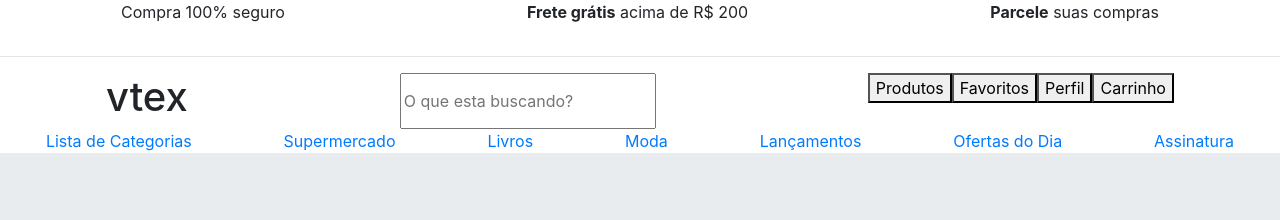
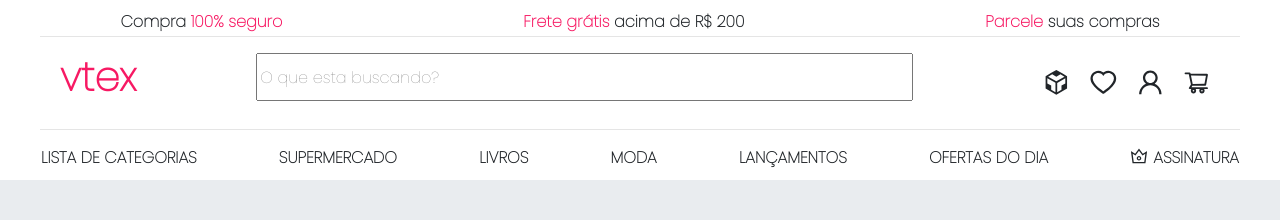
Before and after one commit to EconverseAG/teste-front-end-jr, a React (Create React App) app in the folder econverse/: page / in a window 1280 px wide. Shown: the top 220 px of the page. Built offline with nearby package versions, Linux system fonts and the light colour scheme; no server answers.

Commit message:
feature: 03 - Adicionado estilização sass ao menu

```diff
--- a/econverse/package.json
+++ b/econverse/package.json
@@ -3,6 +3,7 @@
   "version": "0.1.0",
   "private": true,
   "dependencies": {
+    "@ant-design/icons": "^5.2.5",
     "@fortawesome/fontawesome-svg-core": "^6.4.2",
     "@fortawesome/free-solid-svg-icons": "^6.4.2",
     "@fortawesome/react-fontawesome": "^0.2.0",
@@ -42,5 +43,8 @@
       "last 1 firefox version",
       "last 1 safari version"
     ]
+  },
+  "devDependencies": {
+    "sass": "^1.66.1"
   }
 }
--- a/econverse/public/index.html
+++ b/econverse/public/index.html
@@ -14,7 +14,11 @@
   <script src="https://stackpath.bootstrapcdn.com/bootstrap/4.1.3/js/bootstrap.min.js"
     integrity="sha384-ChfqqxuZUCnJSK3+MXmPNIyE6ZbWh2IMqE241rYiqJxyMiZ6OW/JmZQ5stwEULTy"
     crossorigin="anonymous"></script>
-  <script src="https://kit.fontawesome.com/8455a3d02b.js" crossorigin="anonymous"></script>
+
+
+  <link rel="preconnect" href="https://fonts.googleapis.com">
+  <link rel="preconnect" href="https://fonts.gstatic.com" crossorigin>
+  <link href="https://fonts.googleapis.com/css2?family=Poppins:wght@100&display=swap" rel="stylesheet">
   <title>Econverse</title>
 </head>
 
--- a/econverse/src/layouts/header/header.js
+++ b/econverse/src/layouts/header/header.js
@@ -1,6 +1,7 @@
-//import './header.scss';
+import './header.scss';
 import React, { useState } from "react";
 import { Link } from "react-router-dom";
+import { HeartOutlined, UserOutlined, ShoppingCartOutlined, CodeSandboxOutlined, CrownOutlined } from '@ant-design/icons';
 
 function Header({ onSearch }) {
     const [searchItem, setSearchItem] = useState('');
@@ -12,35 +13,37 @@ function Header({ onSearch }) {
 
     return (
         <header className="header-container">
-            <div className="d-flex justify-content-around">
-                <p>Compra 100% seguro</p>
-                <p><strong>Frete grátis</strong> acima de R$ 200</p>
-                <p><strong>Parcele</strong> suas compras</p>
+            <div className="text-header">
+                <p>Compra <strong className='strong-text-header'>100% seguro</strong></p>
+                <p><strong className='strong-text-header'>Frete grátis</strong> acima de R$ 200</p>
+                <p><strong className='strong-text-header'>Parcele</strong> suas compras</p>
             </div>
             <hr />
-            <div className="d-flex justify-content-around">
-                <h1 className="">vtex</h1>
+            <div className="header-content">
+                <h1 className="h1-title">vtex</h1>
                 <input
                     type="text"
-                    placeholder="O que esta buscando?"
                     value={searchItem}
                     onChange={handleSearch}
+                    placeholder="O que esta buscando?"
+                    className='search-header'
                 />
-                <div>
-                    <button>Produtos</button>
-                    <button>Favoritos</button>
-                    <button>Perfil</button>
-                    <button>Carrinho</button>
+                <div className='div-icons-header'>
+                    <a href='#' className='icon-link'><CodeSandboxOutlined /></a>
+                    <a href='#' className='icon-link'><HeartOutlined /></a>
+                    <a href='#' className='icon-link'><UserOutlined /></a>
+                    <a href='#' className='icon-link'><ShoppingCartOutlined /></a>
                 </div>
             </div>
-            <div className="d-flex justify-content-around">
-                <Link>Lista de Categorias</Link>
-                <Link>Supermercado</Link>
-                <Link>Livros</Link>
-                <Link>Moda</Link>
-                <Link>Lançamentos</Link>
-                <Link>Ofertas do Dia</Link>
-                <Link>Assinatura</Link>
+            <hr />
+            <div className="div-menu-list">
+                <Link className='link-menu-list'>Lista de Categorias</Link>
+                <Link className='link-menu-list'>Supermercado</Link>
+                <Link className='link-menu-list'>Livros</Link>
+                <Link className='link-menu-list'>Moda</Link>
+                <Link className='link-menu-list'>Lançamentos</Link>
+                <Link className='link-menu-list'>Ofertas do Dia</Link>
+                <Link className='link-menu-list'><CrownOutlined className='crown' />Assinatura</Link>
             </div>
         </header>
     );
--- a/econverse/src/layouts/header/header.scss
+++ b/econverse/src/layouts/header/header.scss
@@ -1,15 +1,83 @@
 :root {
-    --orange: #0000;
-    --orange: #0000;
-    --orange: #0000;
-    --orange: #0000;
-    --orange: #0000;
-    --orange: #0000;
-    --orange: #0000;
+    --black: #000000;
+    --red: #FF0040;
+    --gray: ##585858;
+    --pink: #F71963;
 }
 
 .header-container {
-    display: flex;
-    flex-wrap: nowrap;
-    background-color: black;
+    margin: 0px;
+    font-family: 'Poppins', sans-serif;
+
+    .text-header {
+        display: flex;
+        justify-content: space-around;
+        margin-top: 10px;
+        margin-bottom: 0px;
+        font-size: 12pt;
+        font-weight: bold;
+        color: var(--gray);
+        height: 10px;
+
+        .strong-text-header {
+            font-weight: bold;
+            color: var(--pink);
+        }
+    }
+
+    hr {
+        width: 1200px;
+    }
+
+    .header-content {
+        display: flex;
+        justify-content: space-around;
+
+        .h1-title {
+            color: var(--pink);
+            font-weight: bold;
+            text-decoration: none;
+        }
+
+        .search-header {
+            width: 657px;
+            height: 48px;
+        }
+
+        .div-icons-header {
+            display: flex;
+            justify-content: space-around;
+            font-size: 20pt;
+
+            .icon-link {
+                padding: 10px;
+                margin-top: 0px;
+                color: var(--gray);
+            }
+        }
+    }
+
+    .div-menu-list {
+        display: flex;
+        margin-bottom: 10px;
+        justify-content: space-around;
+
+        .link-menu-list {
+            font-weight: bold;
+            color: var(--gray);
+            text-decoration: none;
+            text-transform: uppercase;
+            .crown{
+                font-size: 18px;
+                margin-right: 5px;
+            }
+        }
+
+        .link-menu-list:hover {
+            font-weight: bold;
+            color: var(--pink);
+            text-decoration: none;
+            text-transform: uppercase;
+        }
+    }
 }
```
Also changed, not shown: 1 other file (tests, documents, lock files or other folders).
